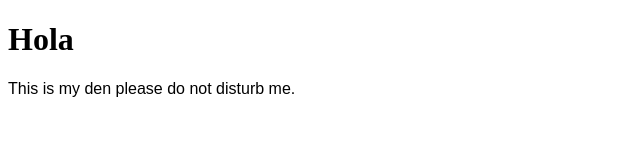
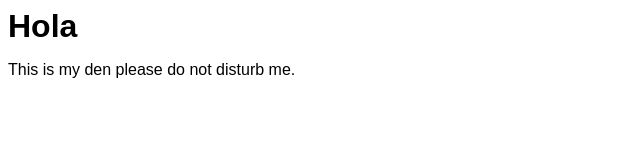
Before and after one commit to Alex-Hamish/alex-hamish.github.io, a plain HTML site: page index.html in a window 1280 px wide. Shown: the whole page, without its empty margins (0-640 px from the left). Drawn offline with Linux system fonts and the light colour scheme.

Commit message:
added h1 css

```diff
--- a/styles.css
+++ b/styles.css
@@ -1,3 +1,7 @@
+h1 {
+  font-family: sans-serif;
+  margin: auto;
+}
 p {
   font-family: sans-serif;
 }
```
